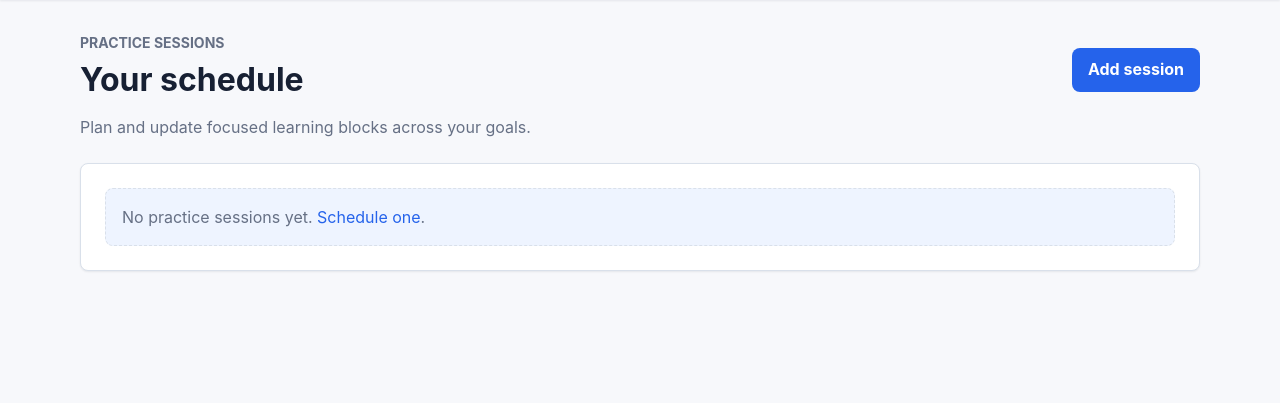
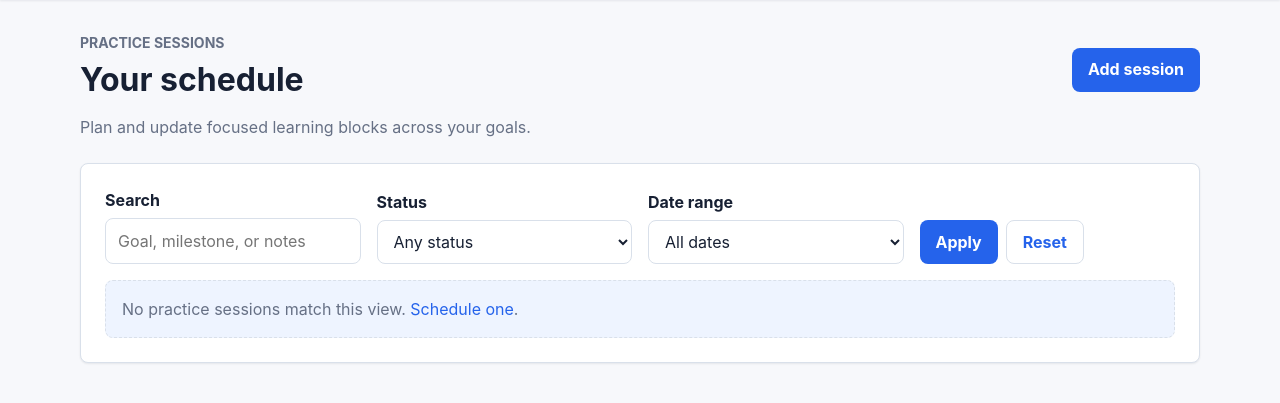
Before and after one commit to htooaunglynn/Capstone, a Django app: page /sessions/ in a window 1280 px wide. Shown: the part 65-468 px from the top of the page. Run offline with Django 5.2, Linux system fonts and the light colour scheme; the visitor is signed in with stand-in values (Sample User, id 1); data that the repository does not hold is empty.

Commit message:
Global API Layer and Search, Filtering, and UX Polish

```diff
--- a/planner/static/planner/css/styles.css
+++ b/planner/static/planner/css/styles.css
@@ -412,8 +412,13 @@ p {
 .filter-form {
   display: grid;
   align-items: end;
-  grid-template-columns: minmax(16rem, 1fr) minmax(10rem, 13rem) minmax(10rem, 13rem) auto;
+  grid-template-columns: repeat(auto-fit, minmax(min(100%, 12rem), 1fr));
   gap: var(--space-2);
+  margin-bottom: var(--space-2);
+}
+
+.compact-filter-form {
+  grid-template-columns: repeat(auto-fit, minmax(min(100%, 12rem), 1fr));
 }
 
 .filter-actions {
@@ -767,6 +772,7 @@ p {
 
   .page-header,
   .filter-form,
+  .compact-filter-form,
   .form-grid,
   .section-heading {
     grid-template-columns: 1fr;
--- a/planner/static/planner/js/dashboard.js
+++ b/planner/static/planner/js/dashboard.js
@@ -1,17 +1,3 @@
-function getCookie(name) {
-  const cookies = document.cookie ? document.cookie.split(";") : [];
-  const prefix = `${name}=`;
-
-  for (const cookie of cookies) {
-    const trimmed = cookie.trim();
-    if (trimmed.startsWith(prefix)) {
-      return decodeURIComponent(trimmed.slice(prefix.length));
-    }
-  }
-
-  return "";
-}
-
 function showSessionError(message) {
   const error = document.querySelector("[data-session-error]");
   if (!error) {
@@ -33,21 +19,9 @@ function clearSessionError() {
 }
 
 async function postSessionStatus(url, status) {
-  const response = await fetch(url, {
-    method: "POST",
-    headers: {
-      "Content-Type": "application/json",
-      "X-CSRFToken": getCookie("csrftoken"),
-    },
-    body: JSON.stringify({ status }),
+  return window.SkillSprintApi.postJson(url, { status }, {
+    fallbackMessage: "The session update failed.",
   });
-  const body = await response.json();
-
-  if (!response.ok || !body.ok) {
-    throw new Error(body.message || "The session update failed.");
-  }
-
-  return body.data;
 }
 
 function updateDashboardCounts(summary) {
@@ -104,19 +78,10 @@ function clearDashboardError() {
 }
 
 async function fetchDashboardSummary(url) {
-  const response = await fetch(url, {
-    headers: {
-      "Accept": "application/json",
-      "X-Requested-With": "XMLHttpRequest",
-    },
+  const data = await window.SkillSprintApi.getJson(url, {
+    fallbackMessage: "The dashboard refresh failed.",
   });
-  const body = await response.json();
-
-  if (!response.ok || !body.ok) {
-    throw new Error(body.message || "The dashboard refresh failed.");
-  }
-
-  return body.data.summary;
+  return data.summary;
 }
 
 document.addEventListener("DOMContentLoaded", () => {
--- a/planner/templates/planner/dashboard.html
+++ b/planner/templates/planner/dashboard.html
@@ -172,5 +172,6 @@
 {% endblock %}
 
 {% block scripts %}
+  <script src="{% static 'planner/js/api.js' %}" defer></script>
   <script src="{% static 'planner/js/dashboard.js' %}" defer></script>
 {% endblock %}
--- a/planner/templates/planner/goal_detail.html
+++ b/planner/templates/planner/goal_detail.html
@@ -169,6 +169,7 @@
 {% endblock %}
 
 {% block scripts %}
+  <script src="{% static 'planner/js/api.js' %}" defer></script>
   <script src="{% static 'planner/js/dashboard.js' %}" defer></script>
   <script src="{% static 'planner/js/goal_detail.js' %}" defer></script>
 {% endblock %}
--- a/planner/templates/planner/session_list.html
+++ b/planner/templates/planner/session_list.html
@@ -16,6 +16,35 @@
   </section>
 
   <section class="panel full-panel">
+    <form class="filter-form" method="get">
+      <div class="form-field">
+        <label for="session-search">Search</label>
+        <input id="session-search" type="search" name="q" value="{{ search_query }}" placeholder="Goal, milestone, or notes">
+      </div>
+      <div class="form-field">
+        <label for="session-status">Status</label>
+        <select id="session-status" name="status">
+          <option value="">Any status</option>
+          {% for value, label in status_choices %}
+            <option value="{{ value }}"{% if status_filter == value %} selected{% endif %}>{{ label }}</option>
+          {% endfor %}
+        </select>
+      </div>
+      <div class="form-field">
+        <label for="session-range">Date range</label>
+        <select id="session-range" name="range">
+          <option value="">All dates</option>
+          <option value="upcoming"{% if date_range == "upcoming" %} selected{% endif %}>Upcoming</option>
+          <option value="week"{% if date_range == "week" %} selected{% endif %}>Next 7 days</option>
+          <option value="past"{% if date_range == "past" %} selected{% endif %}>Past</option>
+        </select>
+      </div>
+      <div class="filter-actions">
+        <button type="submit">Apply</button>
+        <a class="button button-secondary" href="{% url 'session_list' %}">Reset</a>
+      </div>
+    </form>
+
     {% if sessions %}
       <ul class="session-list">
         {% for session in sessions %}
@@ -51,7 +80,7 @@
       <div class="error-state session-error" data-session-error hidden></div>
     {% else %}
       <div class="empty-state">
-        No practice sessions yet.
+        No practice sessions match this view.
         <a href="{% url 'session_create' %}">Schedule one</a>.
       </div>
     {% endif %}
@@ -59,5 +88,6 @@
 {% endblock %}
 
 {% block scripts %}
+  <script src="{% static 'planner/js/api.js' %}" defer></script>
   <script src="{% static 'planner/js/dashboard.js' %}" defer></script>
 {% endblock %}
--- a/planner/views.py
+++ b/planner/views.py
@@ -1,4 +1,5 @@
 import json
+from datetime import timedelta
 
 from django.contrib import messages
 from django.contrib.auth import login, logout
@@ -6,14 +7,13 @@ from django.contrib.auth.decorators import login_required
 from django.contrib.auth.views import LoginView
 from django.core.exceptions import ValidationError
 from django.db.models import Q
-from django.http import JsonResponse
 from django.shortcuts import get_object_or_404, redirect, render
 from django.utils import timezone
 from django.views.decorators.http import require_POST
 from rest_framework import permissions, status
-from rest_framework.response import Response
 from rest_framework.views import APIView
 
+from .api import api_error, api_success, json_error, json_success
 from .forms import GoalForm, MilestoneForm, PracticeSessionForm, ProgressNoteForm, RegisterForm
 from .models import Goal, GoalStatus, Milestone, PracticeSession, Priority, ProgressNote, SessionStatus
 from .serializers import (
@@ -74,9 +74,17 @@ def dashboard(request):
 @login_required
 def goal_list(request):
     goals = Goal.objects.filter(user=request.user)
+    category_choices = (
+        goals
+        .exclude(category='')
+        .order_by('category')
+        .values_list('category', flat=True)
+        .distinct()
+    )
     search_query = request.GET.get('q', '').strip()
     status_filter = request.GET.get('status', '').strip()
     priority_filter = request.GET.get('priority', '').strip()
+    category_filter = request.GET.get('category', '').strip()
 
     if search_query:
         goals = goals.filter(
@@ -91,11 +99,16 @@ def goal_list(request):
     if priority_filter in Priority.values:
         goals = goals.filter(priority=priority_filter)
 
+    if category_filter and category_filter in category_choices:
+        goals = goals.filter(category=category_filter)
+
     context = {
         'goals': goals,
         'search_query': search_query,
         'status_filter': status_filter,
         'priority_filter': priority_filter,
+        'category_filter': category_filter,
+        'category_choices': category_choices,
         'status_choices': GoalStatus.choices,
         'priority_choices': Priority.choices,
     }
@@ -197,13 +210,45 @@ def milestone_delete(request, milestone_id):
 
 @login_required
 def session_list(request):
+    now = timezone.now()
     sessions = (
         PracticeSession.objects
         .select_related('goal', 'milestone')
         .filter(user=request.user)
         .order_by('scheduled_for')
     )
-    return render(request, 'planner/session_list.html', {'sessions': sessions})
+    search_query = request.GET.get('q', '').strip()
+    status_filter = request.GET.get('status', '').strip()
+    date_range = request.GET.get('range', '').strip()
+
+    if search_query:
+        sessions = sessions.filter(
+            Q(goal__title__icontains=search_query)
+            | Q(milestone__title__icontains=search_query)
+            | Q(notes__icontains=search_query)
+        )
+
+    if status_filter in SessionStatus.values:
+        sessions = sessions.filter(status=status_filter)
+
+    if date_range == 'upcoming':
+        sessions = sessions.filter(scheduled_for__gte=now)
+    elif date_range == 'past':
+        sessions = sessions.filter(scheduled_for__lt=now)
+    elif date_range == 'week':
+        sessions = sessions.filter(scheduled_for__gte=now, scheduled_for__lt=now + timedelta(days=7))
+
+    return render(
+        request,
+        'planner/session_list.html',
+        {
+            'sessions': sessions,
+            'search_query': search_query,
+            'status_filter': status_filter,
+            'date_range': date_range,
+            'status_choices': SessionStatus.choices,
+        },
+    )
 
 
 @login_required
@@ -299,7 +344,30 @@ def progress_note_list(request):
         .filter(user=request.user)
         .order_by('-created_at')
     )
-    return render(request, 'planner/progress_log.html', {'notes': notes})
+    goals = Goal.objects.filter(user=request.user).order_by('title')
+    search_query = request.GET.get('q', '').strip()
+    goal_filter = request.GET.get('goal', '').strip()
+
+    if search_query:
+        notes = notes.filter(
+            Q(body__icontains=search_query)
+            | Q(goal__title__icontains=search_query)
+            | Q(milestone__title__icontains=search_query)
+        )
+
+    if goal_filter.isdigit() and goals.filter(id=int(goal_filter)).exists():
+        notes = notes.filter(goal_id=int(goal_filter))
+
+    return render(
+        request,
+        'planner/progress_log.html',
+        {
+            'notes': notes,
+            'goals': goals,
+            'search_query': search_query,
+            'goal_filter': goal_filter,
+        },
+    )
 
 
 @login_required
@@ -442,50 +510,6 @@ def goal_delete(request, goal_id):
         return redirect('goal_list')
 
     return render(request, 'planner/goal_confirm_delete.html', {'goal': goal})
-
-
-def api_success(message, data=None, response_status=status.HTTP_200_OK):
-    return Response(
-        {
-            'ok': True,
-            'message': message,
-            'data': data or {},
-        },
-        status=response_status,
-    )
-
-
-def api_error(message, errors=None, response_status=status.HTTP_400_BAD_REQUEST):
-    return Response(
-        {
-            'ok': False,
-            'message': message,
-            'errors': errors or {},
-        },
-        status=response_status,
-    )
-
-
-def json_success(message, data=None, response_status=200):
-    return JsonResponse(
-        {
-            'ok': True,
-            'message': message,
-            'data': data or {},
-        },
-        status=response_status,
-    )
-
-
-def json_error(message, errors=None, response_status=400):
-    return JsonResponse(
-        {
-            'ok': False,
-            'message': message,
-            'errors': errors or {},
-        },
-        status=response_status,
-    )
 
 
 def request_json(request):
```
Also changed, not shown: planner/api.py (+35 -9 lines), planner/static/planner/js/api.js (added, +96 -0 lines), planner/static/planner/js/goal_detail.js (+2 -28 lines), planner/templates/planner/goal_list.html (+9 -0 lines), planner/templates/planner/progress_log.html (+21 -1 lines), planner/tests/test_api.py (added, +48 -0 lines), planner/tests/test_goals.py (+8 -2 lines), planner/tests/test_progress_notes.py (+17 -0 lines), planner/tests/test_sessions.py (+22 -0 lines).
